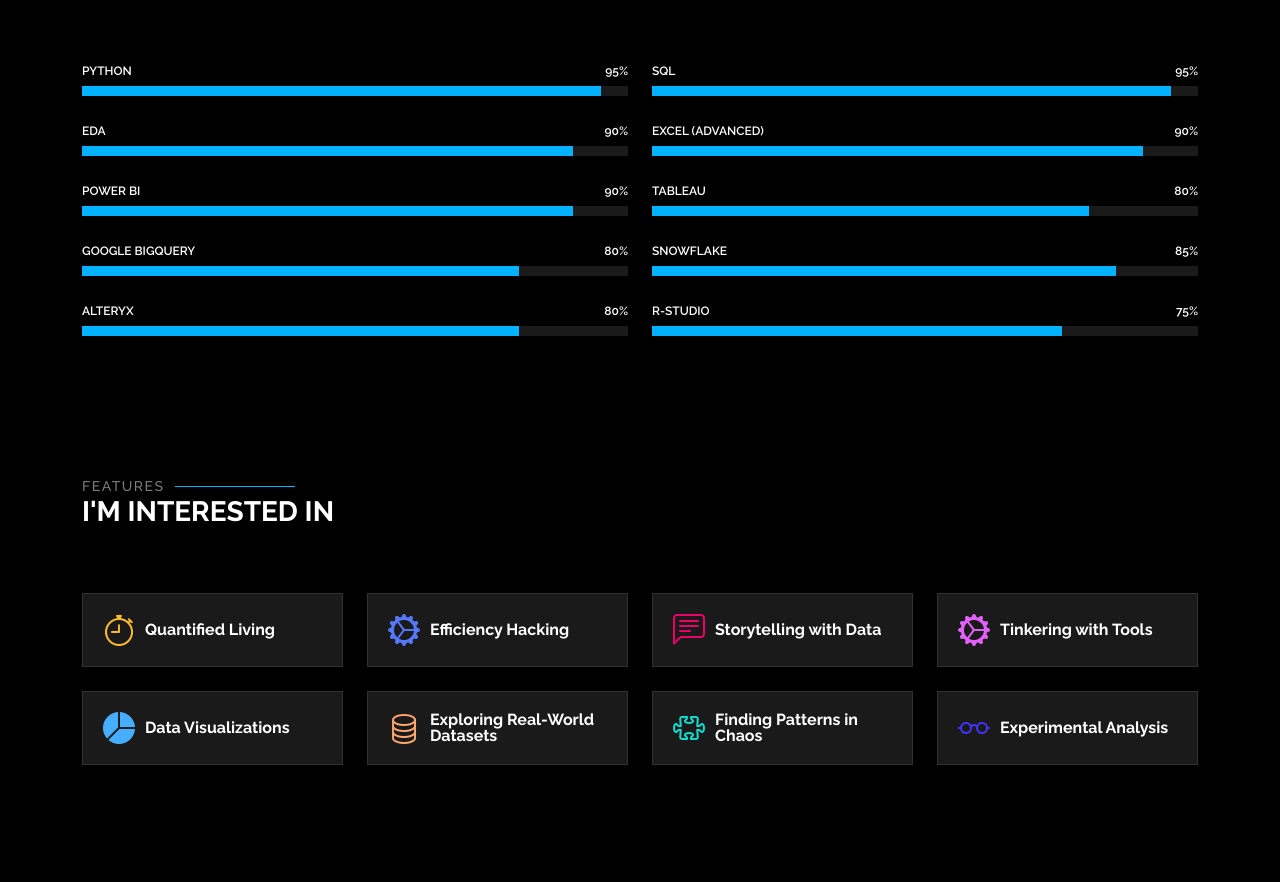
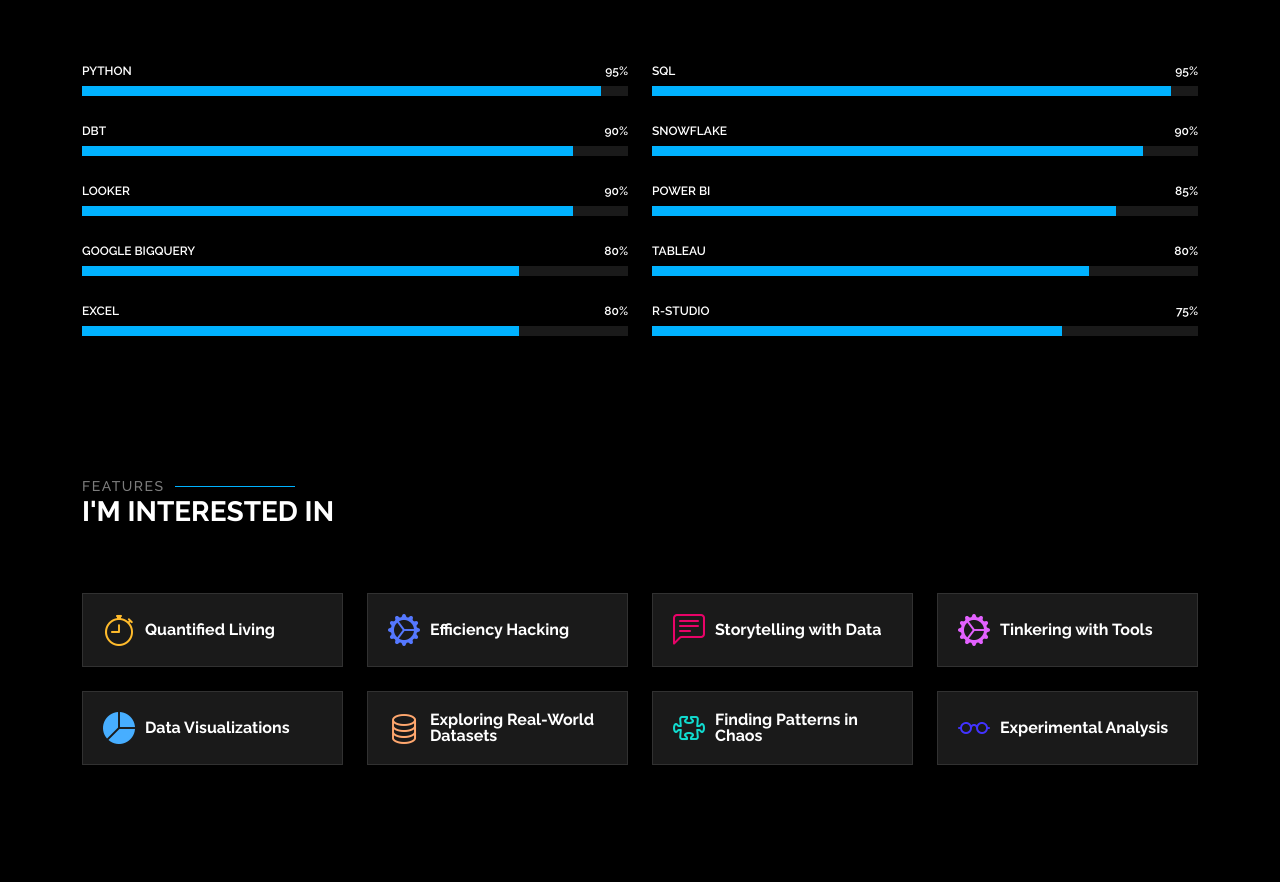
Before and after one commit to Vineet-Reddy-Saddi/Portfolio-Website, a plain HTML site: page about.html in a window 1280 px wide. Shown: the part 1314-2196 px from the top of the page. Drawn offline with Linux system fonts and the light colour scheme.

Commit message:
Added visual Changes

```diff
--- a/about.html
+++ b/about.html
@@ -192,14 +192,14 @@
             </div><!-- End Skills Item -->
 
             <div class="progress">
-              <span class="skill"><span>EDA</span> <i class="val">90%</i></span>
+              <span class="skill"><span>DBT</span> <i class="val">90%</i></span>
               <div class="progress-bar-wrap">
                 <div class="progress-bar" role="progressbar" aria-valuenow="90" aria-valuemin="0" aria-valuemax="100"></div>
               </div>
             </div><!-- End Skills Item -->
 
             <div class="progress">
-              <span class="skill"><span>Power Bi</span> <i class="val">90%</i></span>
+              <span class="skill"><span>looker</span> <i class="val">90%</i></span>
               <div class="progress-bar-wrap">
                 <div class="progress-bar" role="progressbar" aria-valuenow="90" aria-valuemin="0" aria-valuemax="100"></div>
               </div>
@@ -212,7 +212,7 @@
             </div><!-- End Skills Item -->
 
                         <div class="progress">
-              <span class="skill"><span>Alteryx	</span> <i class="val">80%</i></span>
+              <span class="skill"><span>Excel</span> <i class="val">80%</i></span>
               <div class="progress-bar-wrap">
                 <div class="progress-bar" role="progressbar" aria-valuenow="80" aria-valuemin="0" aria-valuemax="100"></div>
               </div>
@@ -231,22 +231,22 @@
             </div><!-- End Skills Item -->
 
             <div class="progress">
-              <span class="skill"><span>Excel (Advanced)</span> <i class="val">90%</i></span>
+              <span class="skill"><span>Snowflake</span> <i class="val">90%</i></span>
               <div class="progress-bar-wrap">
                 <div class="progress-bar" role="progressbar" aria-valuenow="90" aria-valuemin="0" aria-valuemax="100"></div>
               </div>
             </div><!-- End Skills Item -->
 
             <div class="progress">
+              <span class="skill"><span>Power Bi</span> <i class="val">85%</i></span>
+              <div class="progress-bar-wrap">
+                <div class="progress-bar" role="progressbar" aria-valuenow="85" aria-valuemin="0" aria-valuemax="100"></div>
+              </div>
+            </div><!-- End Skills Item -->
+                        <div class="progress">
               <span class="skill"><span>Tableau</span> <i class="val">80%</i></span>
               <div class="progress-bar-wrap">
                 <div class="progress-bar" role="progressbar" aria-valuenow="80" aria-valuemin="0" aria-valuemax="100"></div>
-              </div>
-            </div><!-- End Skills Item -->
-                        <div class="progress">
-              <span class="skill"><span>Snowflake</span> <i class="val">85%</i></span>
-              <div class="progress-bar-wrap">
-                <div class="progress-bar" role="progressbar" aria-valuenow="85" aria-valuemin="0" aria-valuemax="100"></div>
               </div>
             </div><!-- End Skills Item -->
 
```
